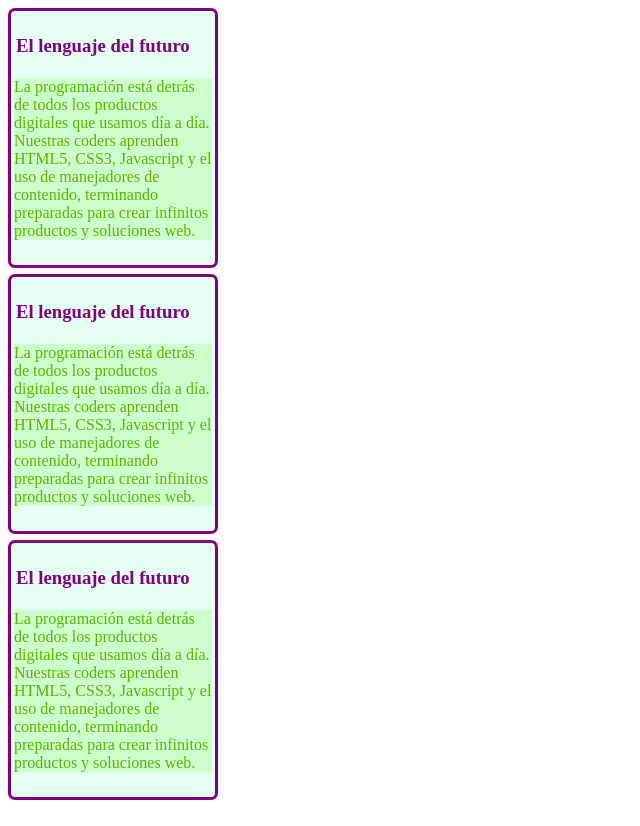
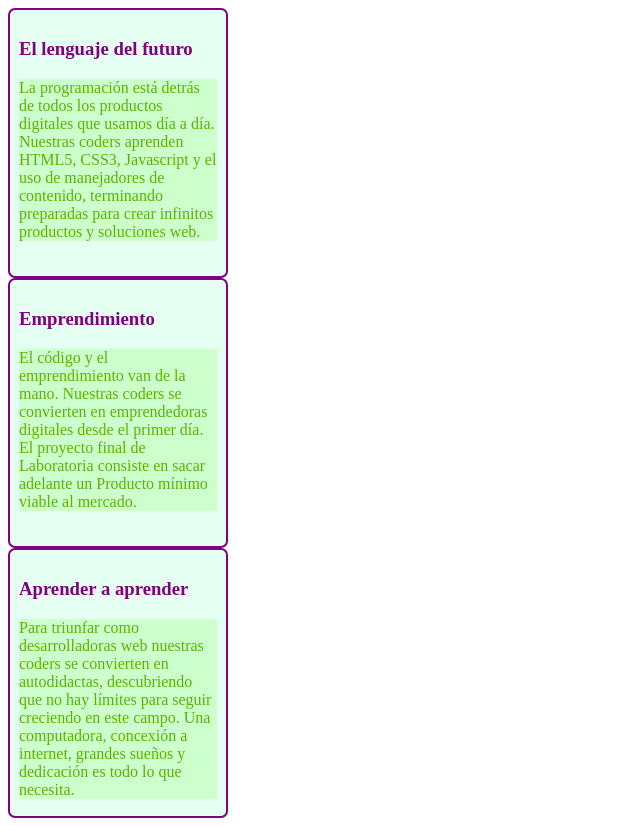
Before and after one commit to ZirtQuesadas/MarginPadding, a plain HTML site: page index.html in a window 1280 px wide. Shown: the whole page, without its empty margins (0-640 px from the left). Drawn offline with Linux system fonts and the light colour scheme.

Commit message:
3a parte del ejercicio

```diff
--- a/index.html
+++ b/index.html
@@ -12,12 +12,12 @@
 			<p>La programación está detrás de todos los productos digitales que usamos día a día. Nuestras coders aprenden HTML5, CSS3, Javascript y el uso de manejadores de contenido, terminando preparadas para crear infinitos productos y soluciones web.</p>
 	</div>
 	<div>
-		<h3>El lenguaje del futuro</h3>
-			<p>La programación está detrás de todos los productos digitales que usamos día a día. Nuestras coders aprenden HTML5, CSS3, Javascript y el uso de manejadores de contenido, terminando preparadas para crear infinitos productos y soluciones web.</p>
+		<h3>Emprendimiento</h3>
+			<p>El código y el emprendimiento van de la mano. Nuestras coders se convierten en emprendedoras digitales desde el primer día. El proyecto final de Laboratoria consiste en sacar adelante un Producto mínimo viable al mercado.</p>
 	</div>
 	<div>
-		<h3>El lenguaje del futuro</h3>
-			<p>La programación está detrás de todos los productos digitales que usamos día a día. Nuestras coders aprenden HTML5, CSS3, Javascript y el uso de manejadores de contenido, terminando preparadas para crear infinitos productos y soluciones web.</p>
+		<h3>Aprender a aprender</h3>
+			<p>Para triunfar como desarrolladoras web nuestras coders se convierten en autodidactas, descubriendo que no hay límites para seguir creciendo en este campo. Una computadora, concexión a internet, grandes sueños y dedicación es todo lo que necesita.</p>
 	</div>
 </body>
 </html>
--- a/main.css
+++ b/main.css
@@ -2,13 +2,12 @@ div {
 	width: 200px ;
 	height: 250px;
 	background-color: #e5fff3;
-	padding: 2px;
-	border: 3px solid purple;
+	padding: 8px;
+	border: 2px solid purple;
 	border-radius: 7px;
-	margin-top: 6px;
 
    	}
-h3 {padding: 3px;
+h3 {padding: 1px;
 	color: purple;
 
 	}
```
